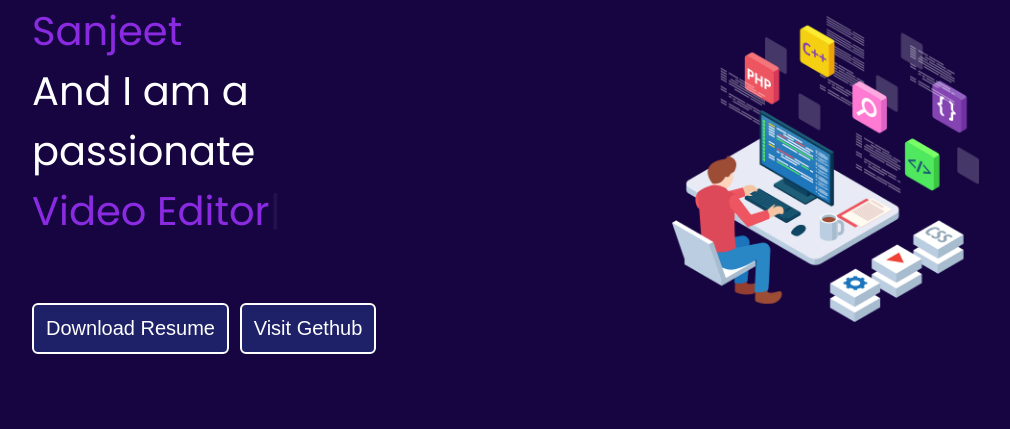
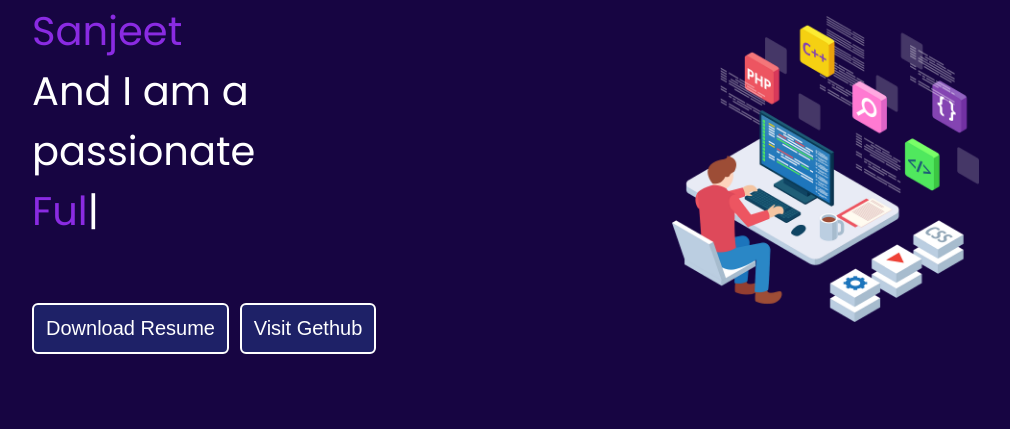
Before and after one commit to sanjeet077/django-project, a Django app: page / in a window 1280 px wide; the page is wider, and only the part inside the window is pictured. Shown: the part 239-668 px from the top of that part, without its empty margins (96-1106 px from the left). Run offline with Django 4.2, Linux system fonts and the light colour scheme; some web fonts are replaced.

Commit message:
Update index.html

```diff
--- a/SKProject/templates/index.html
+++ b/SKProject/templates/index.html
@@ -106,7 +106,7 @@
     <script src="https://unpkg.com/typed.js@2.0.16/dist/typed.umd.js"></script>
     <script>
         var typed = new Typed('#element', {
-        strings: ['Web Developer', 'Software engenar','Web Designer','Video Editor'],
+        strings: ['Web Developer', 'Software Engenar','Web Designer','Video Editor','Full Stack Develper'],
         typeSpeed: 50,
         });
     </script>
```
